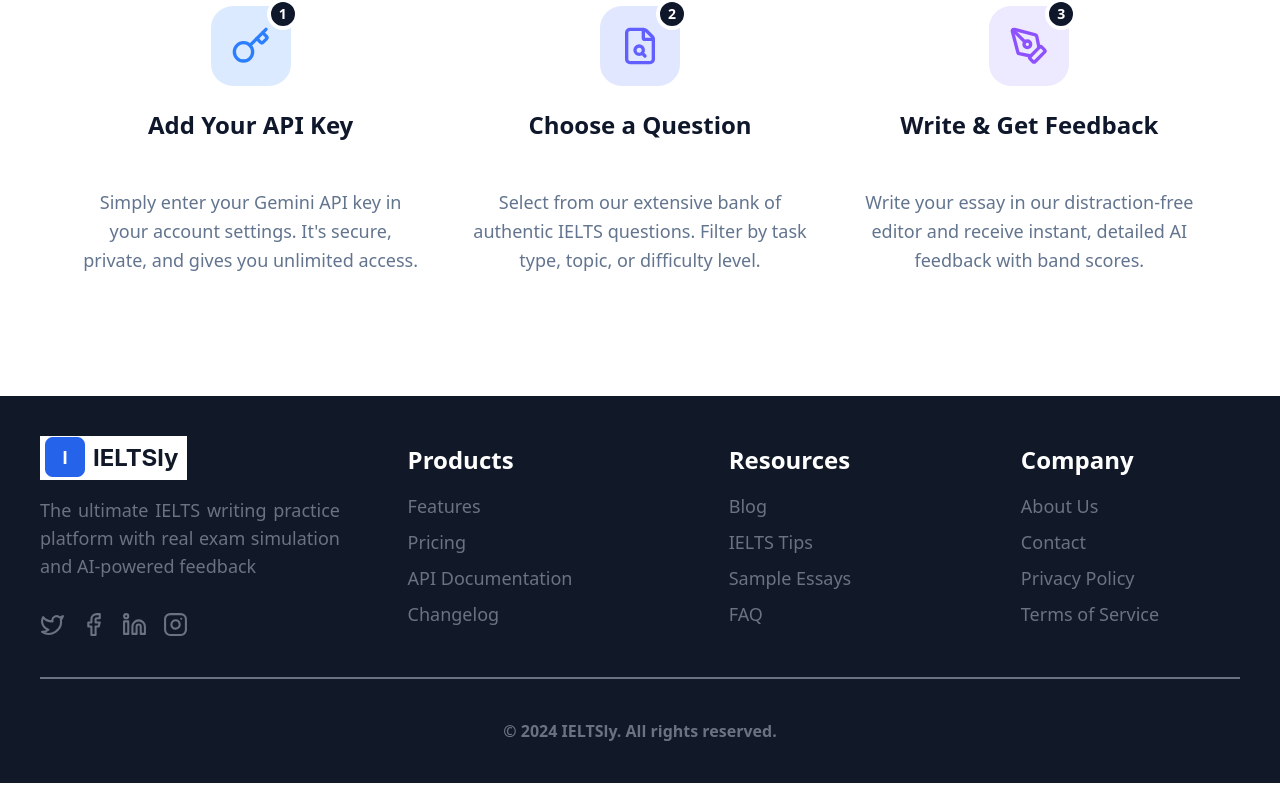
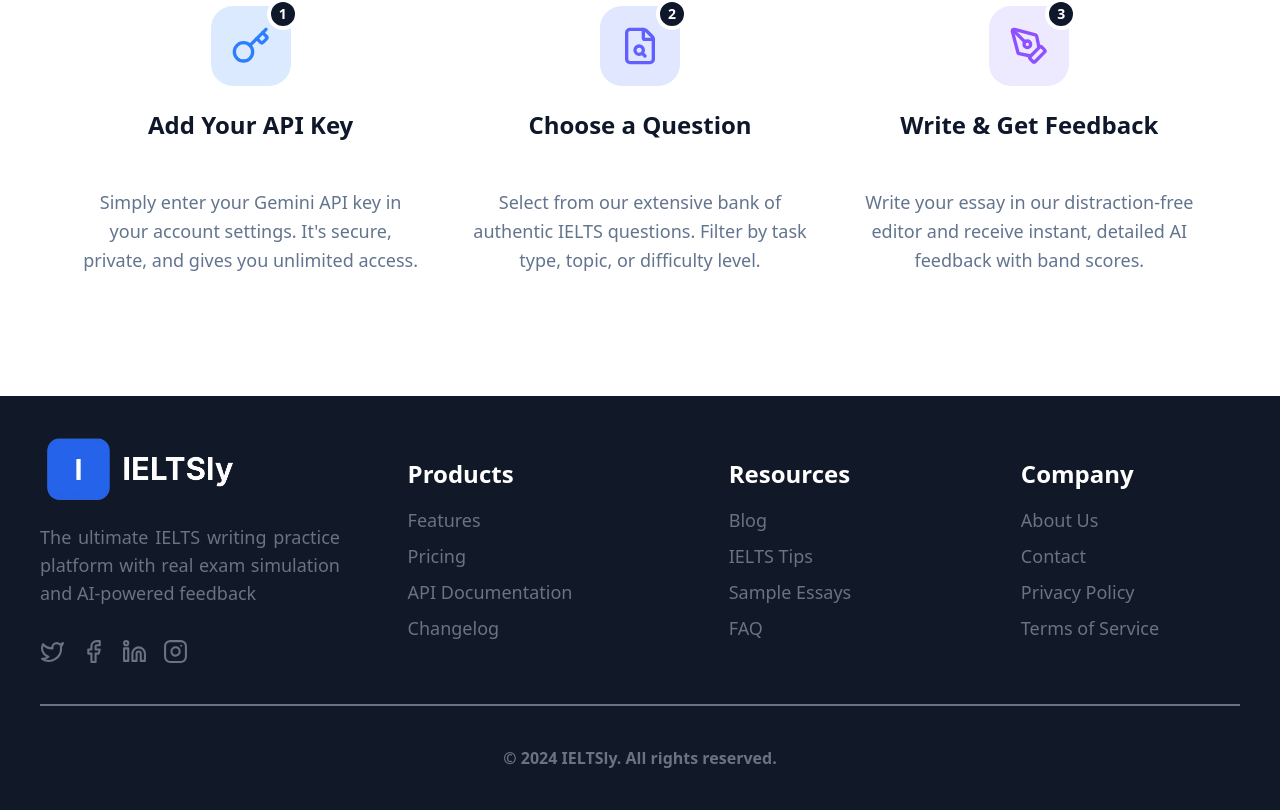
Before and after one commit to Jeremi-code/IELTSly, a Next.js app: page / in a window 1280 px wide. Shown: the part 2423-3233 px from the top of the page. Before the commit the page ends 3206 px from the top, so only its background shows below. Built offline with nearby package versions, Linux system fonts and the light colour scheme.

Commit message:
Footer: Logo improvement

```diff
--- a/app/components/Footer.tsx
+++ b/app/components/Footer.tsx
@@ -6,7 +6,7 @@ const Footer = () => {
     <div className="w-full p-10 bg-[#111827] flex flex-col items-center justify-center gap-10">
       <div className="grid grid-cols-4 place-items-center w-full">
         <div className="flex flex-col items-start justify-center">
-          <img src="logo.png" alt="logo" />
+          <img src="logo_dark.png" width={200} alt="logo" />
           <p className="text-[#6B7280] text-lg text-justify mt-4 mb-8">
             The ultimate IELTS writing practice platform with real exam
             simulation and AI-powered feedback
```
Also changed, not shown: public/logo_dark.png (added).
